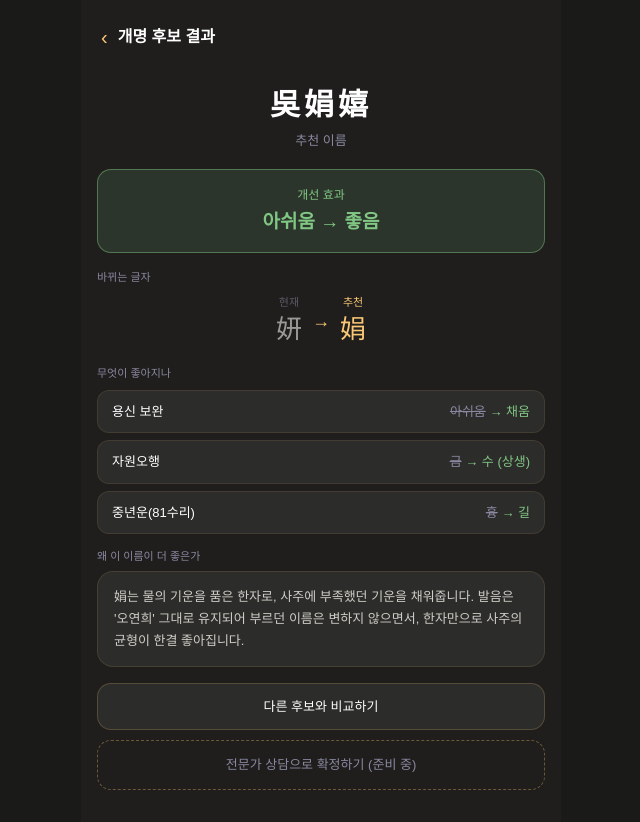
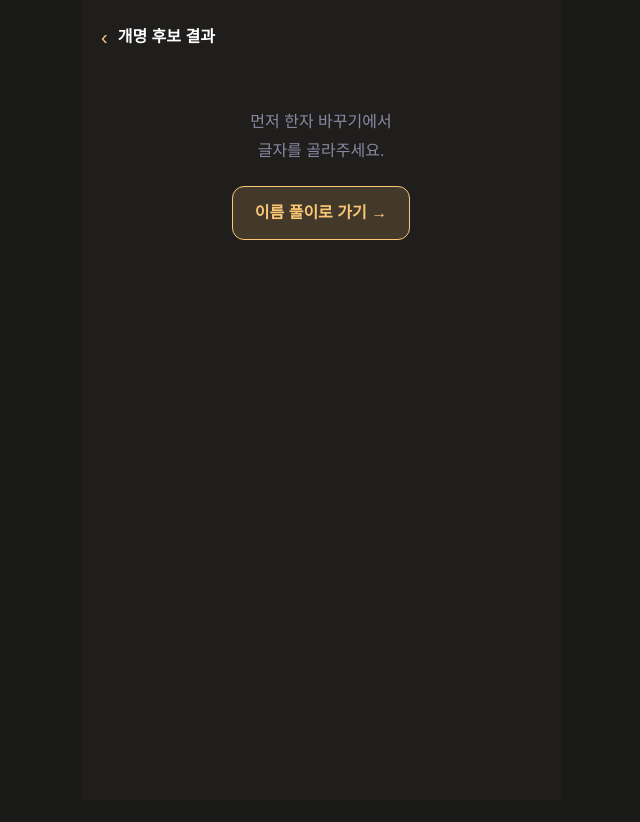
Before and after one commit to lysh0112-cpu/myjae, a Next.js app: page /manseryeok/naming/rename/result in a window 1280 px wide. Shown: the whole page, without its empty margins (319-959 px from the left). After the commit the page ends 800 px from the top, so only its background shows below. Built offline with nearby package versions, Linux system fonts and the light colour scheme.

Commit message:
Update page.tsx

```diff
--- a/app/manseryeok/naming/rename/result/page.tsx
+++ b/app/manseryeok/naming/rename/result/page.tsx
@@ -1,76 +1,180 @@
 'use client'
-import { useRouter, useSearchParams } from 'next/navigation'
-import { Suspense } from 'react'
+import { Suspense, useEffect, useState } from 'react'
+import { useRouter } from 'next/navigation'
 
 const GOLD = '#FAC775'
 const CARD = '#2C2C2A'
 const SUB = '#8a88a0'
 const GREEN = '#81c784'
 
+const NAMING_RESULT_KEY = 'naming_last_result_v1'
+const PICKS_KEY = 'rename_picks_v1'
+
+interface Pick {
+  idx: number
+  hangul: string
+  fromHanja: string
+  fromMeaning: string
+  fromOhaeng: string
+  fromStrokes: number
+  toHanja: string
+  toMeaning: string
+  toOhaeng: string
+  toStrokes: number
+}
+
+interface SavedChar {
+  hangul: string
+  hanja: string
+  strokes: number
+  resourceOhaeng: string
+}
+
+function ohaengChar(s: string): string {
+  if (!s) return ''
+  const t = s.trim()
+  if (t.includes('木') || t.includes('목')) return '목'
+  if (t.includes('火') || t.includes('화')) return '화'
+  if (t.includes('土') || t.includes('토')) return '토'
+  if (t.includes('金') || t.includes('금')) return '금'
+  if (t.includes('水') || t.includes('수')) return '수'
+  return t
+}
+
 function ResultInner() {
   const router = useRouter()
-  const sp = useSearchParams()
-  const hanja = sp.get('hanja') || '娟'
-  const resultName = '吳' + hanja + '嬉'
+  const [picks, setPicks] = useState<Pick[]>([])
+  const [chars, setChars] = useState<SavedChar[]>([])
+  const [yongsin, setYongsin] = useState('')
+  const [loaded, setLoaded] = useState(false)
 
-  const compare = [
-    ['용신 보완', '아쉬움', '채움'],
-    ['자원오행', '금', '수 (상생)'],
-    ['중년운(81수리)', '흉', '길'],
-  ]
+  useEffect(() => {
+    try {
+      const p = JSON.parse(localStorage.getItem(PICKS_KEY) || '{}')
+      if (Array.isArray(p.picks)) setPicks(p.picks)
+      if (p.yongsin) setYongsin(ohaengChar(p.yongsin))
+    } catch {}
+    try {
+      const r = JSON.parse(localStorage.getItem(NAMING_RESULT_KEY) || '{}')
+      if (Array.isArray(r.chars)) {
+        setChars(r.chars.filter((c: SavedChar | null): c is SavedChar => !!c))
+      }
+    } catch {}
+    setLoaded(true)
+  }, [])
+
+  // 데이터 없으면 안내
+  if (loaded && (picks.length === 0 || chars.length === 0)) {
+    return (
+      <main style={{ minHeight: '100vh', background: '#1f1e1c', maxWidth: 480, margin: '0 auto', padding: '8px 16px 32px' }}>
+        <Header router={router} />
+        <div style={{ padding: '40px 8px', textAlign: 'center', color: SUB, lineHeight: 1.8 }}>
+          먼저 한자 바꾸기에서<br />글자를 골라주세요.
+          <div style={{ marginTop: 20 }}>
+            <button onClick={() => router.push('/manseryeok/naming/diagnosis')}
+              style={{ padding: '12px 22px', borderRadius: 12, background: 'rgba(250,199,117,0.16)', border: '1px solid ' + GOLD, color: GOLD, fontWeight: 700, cursor: 'pointer' }}>
+              이름 풀이로 가기 →
+            </button>
+          </div>
+        </div>
+      </main>
+    )
+  }
+
+  if (!loaded) {
+    return (
+      <main style={{ minHeight: '100vh', background: '#1f1e1c' }} />
+    )
+  }
+
+  // 새 이름 조합: chars에서 바뀐 자리를 picks의 toHanja로 교체
+  const newChars = chars.map((c, i) => {
+    const p = picks.find((pp) => pp.idx === i)
+    return p ? p.toHanja : c.hanja
+  })
+  const oldName = chars.map((c) => c.hanja).join('')
+  const newName = newChars.join('')
+  const hangulName = chars.map((c) => c.hangul).join('')
 
   return (
     <main style={{ minHeight: '100vh', background: '#1f1e1c', maxWidth: 480, margin: '0 auto', padding: '8px 16px 32px' }}>
-      <div style={{ display: 'flex', alignItems: 'center', gap: 10, padding: '14px 4px 16px' }}>
-        <button onClick={() => router.push('/manseryeok/naming')} style={{ background: 'none', border: 'none', color: GOLD, fontSize: 20, cursor: 'pointer' }}>{'\u2039'}</button>
-        <span style={{ fontSize: 16, fontWeight: 700, color: '#fff' }}>개명 후보 결과</span>
-      </div>
+      <Header router={router} />
 
-      <div style={{ textAlign: 'center', margin: '14px 0 18px' }}>
-        <div style={{ fontSize: 30, fontWeight: 700, color: '#fff', letterSpacing: 4 }}>{resultName}</div>
-        <div style={{ fontSize: 13, color: SUB, marginTop: 4 }}>추천 이름</div>
-      </div>
-
-      <div style={{ background: 'rgba(129,199,132,0.14)', border: '1px solid rgba(129,199,132,0.45)', borderRadius: 14, padding: 16, textAlign: 'center', marginBottom: 16 }}>
-        <div style={{ fontSize: 12, color: GREEN, marginBottom: 4 }}>개선 효과</div>
-        <div style={{ fontSize: 19, fontWeight: 700, color: GREEN }}>아쉬움 {'\u2192'} 좋음</div>
-      </div>
-
-      <div style={{ fontSize: 11, color: SUB, margin: '0 0 8px' }}>바뀌는 글자</div>
-      <div style={{ display: 'flex', gap: 10, alignItems: 'center', justifyContent: 'center', marginBottom: 16 }}>
-        <div style={{ textAlign: 'center', opacity: 0.55 }}>
-          <div style={{ fontSize: 11, color: SUB }}>현재</div>
-          <div style={{ fontSize: 26, color: '#fff' }}>妍</div>
-        </div>
-        <span style={{ color: GOLD, fontSize: 18 }}>{'\u2192'}</span>
-        <div style={{ textAlign: 'center' }}>
-          <div style={{ fontSize: 11, color: GOLD }}>추천</div>
-          <div style={{ fontSize: 26, color: GOLD }}>{hanja}</div>
+      {/* 새 이름 */}
+      <div style={{ textAlign: 'center', margin: '14px 0 6px' }}>
+        <div style={{ fontSize: 30, fontWeight: 700, color: '#fff', letterSpacing: 4 }}>{newName}</div>
+        <div style={{ fontSize: 13, color: SUB, marginTop: 4 }}>{hangulName} · 추천 이름</div>
+        <div style={{ fontSize: 11, color: SUB, marginTop: 2 }}>
+          기존 <span style={{ textDecoration: 'line-through' }}>{oldName}</span> 에서 한자만 바뀝니다
         </div>
       </div>
 
-      <div style={{ fontSize: 11, color: SUB, margin: '0 0 8px' }}>무엇이 좋아지나</div>
-      {compare.map(([k, b, a]) => (
-        <div key={k} style={{ display: 'flex', justifyContent: 'space-between', padding: '11px 14px', background: CARD, border: '1px solid rgba(250,199,117,0.1)', borderRadius: 12, marginBottom: 7, fontSize: 13, color: '#fff' }}>
-          <span>{k}</span>
-          <span><span style={{ color: SUB, textDecoration: 'line-through' }}>{b}</span> <span style={{ color: GREEN }}>{'\u2192'} {a}</span></span>
-        </div>
-      ))}
+      {/* 바뀌는 글자 — 동그라미 전후 비교 (절충 디자인) */}
+      <div style={{ fontSize: 11, color: SUB, margin: '18px 0 8px' }}>바뀌는 글자</div>
+      {picks.map((p) => {
+        const fit = ohaengChar(p.toOhaeng) === yongsin
+        return (
+          <div key={p.idx} style={{ display: 'flex', alignItems: 'center', justifyContent: 'center', gap: 12, background: CARD, border: '1px solid rgba(250,199,117,0.1)', borderRadius: 14, padding: '18px 8px', marginBottom: 8 }}>
+            {/* 현재 */}
+            <div style={{ textAlign: 'center', minWidth: 84 }}>
+              <div style={{ fontSize: 10, color: SUB, marginBottom: 6 }}>현재</div>
+              <div style={{ width: 70, height: 70, borderRadius: '50%', background: '#3a3a37', border: '1px solid rgba(255,255,255,0.08)', display: 'flex', alignItems: 'center', justifyContent: 'center', margin: '0 auto' }}>
+                <span style={{ fontSize: 32, color: '#cfcdc4' }}>{p.fromHanja}</span>
+              </div>
+              <div style={{ fontSize: 11, color: SUB, marginTop: 6 }}>{p.fromMeaning} {p.hangul}</div>
+              <div style={{ fontSize: 9, color: SUB, marginTop: 2 }}>{p.fromOhaeng}·{p.fromStrokes}획</div>
+            </div>
 
-      <div style={{ fontSize: 11, color: SUB, margin: '14px 0 6px' }}>왜 이 이름이 더 좋은가</div>
-      <div style={{ background: CARD, border: '1px solid rgba(250,199,117,0.12)', borderRadius: 16, padding: '14px 16px' }}>
-        <p style={{ fontSize: 13, color: '#cfcdc7', lineHeight: 1.7, margin: 0 }}>
-          {hanja}는 물의 기운을 품은 한자로, 사주에 부족했던 기운을 채워줍니다. 발음은 '오연희' 그대로 유지되어 부르던 이름은 변하지 않으면서, 한자만으로 사주의 균형이 한결 좋아집니다.
+            <span style={{ fontSize: 22, color: GOLD }}>{'\u2192'}</span>
+
+            {/* 추천 */}
+            <div style={{ textAlign: 'center', minWidth: 84 }}>
+              <div style={{ fontSize: 10, color: GOLD, marginBottom: 6 }}>추천</div>
+              <div style={{ width: 74, height: 74, borderRadius: '50%', background: 'rgba(250,199,117,0.18)', border: '2px solid ' + GOLD, display: 'flex', alignItems: 'center', justifyContent: 'center', margin: '0 auto' }}>
+                <span style={{ fontSize: 34, color: GOLD }}>{p.toHanja}</span>
+              </div>
+              <div style={{ fontSize: 11, color: '#cfcdc7', marginTop: 6 }}>{p.toMeaning} {p.hangul}</div>
+              <div style={{ fontSize: 9, color: fit ? GREEN : SUB, marginTop: 2 }}>
+                {p.toOhaeng}·{p.toStrokes}획 {fit ? '✓' : ''}
+              </div>
+            </div>
+          </div>
+        )
+      })}
+
+      {/* 왜 좋아지나 */}
+      <div style={{ fontSize: 11, color: SUB, margin: '16px 0 6px' }}>무엇이 좋아지나</div>
+      <div style={{ background: 'rgba(129,199,132,0.1)', border: '1px solid rgba(129,199,132,0.35)', borderRadius: 14, padding: '14px 16px' }}>
+        <p style={{ fontSize: 13, color: '#dfe7d8', lineHeight: 1.8, margin: 0 }}>
+          {yongsin
+            ? <>발음 <b style={{ color: '#fff' }}>{hangulName}</b>은 그대로 두고 한자만 바꿔, 사주에 필요한 기운 <b style={{ color: GREEN }}>{yongsin}</b>을(를) 채워주는 글자로 보완했습니다. 부르던 이름은 변하지 않으면서 한자 기운의 균형이 한결 좋아집니다.</>
+            : <>발음은 그대로 두고 한자만 바꿔 사주 기운의 균형을 보완했습니다.</>}
         </p>
       </div>
 
-      <button className="active:scale-95" style={{ marginTop: 16, width: '100%', background: CARD, border: '1px solid rgba(250,199,117,0.2)', borderRadius: 14, padding: 13, color: '#fff', fontSize: 13, cursor: 'pointer' }}>
-        다른 후보와 비교하기
+      {/* 안내: 정밀 진단은 전문가 상담 */}
+      <div style={{ fontSize: 11, color: SUB, margin: '16px 0 6px' }}>더 정확히 보려면</div>
+      <div style={{ background: CARD, border: '1px solid rgba(250,199,117,0.12)', borderRadius: 14, padding: '13px 16px', fontSize: 12, color: SUB, lineHeight: 1.7 }}>
+        이 추천은 용신·자원오행·81수리를 종합한 자동 분석입니다. 최종 확정은 연재 선생님 상담에서 도와드립니다.
+      </div>
+
+      <button onClick={() => router.back()} className="active:scale-95"
+        style={{ marginTop: 16, width: '100%', background: CARD, border: '1px solid rgba(250,199,117,0.2)', borderRadius: 14, padding: 13, color: '#fff', fontSize: 13, cursor: 'pointer' }}>
+        다른 한자 다시 고르기
       </button>
       <div style={{ border: '1px dashed rgba(250,199,117,0.35)', borderRadius: 14, padding: 14, textAlign: 'center', marginTop: 10, color: SUB, fontSize: 13 }}>
         전문가 상담으로 확정하기 (준비 중)
       </div>
     </main>
+  )
+}
+
+function Header({ router }: { router: ReturnType<typeof useRouter> }) {
+  return (
+    <div style={{ display: 'flex', alignItems: 'center', gap: 10, padding: '14px 4px 16px' }}>
+      <button onClick={() => router.push('/manseryeok/naming')} style={{ background: 'none', border: 'none', color: GOLD, fontSize: 20, cursor: 'pointer' }}>{'\u2039'}</button>
+      <span style={{ fontSize: 16, fontWeight: 700, color: '#fff' }}>개명 후보 결과</span>
+    </div>
   )
 }
 
```
